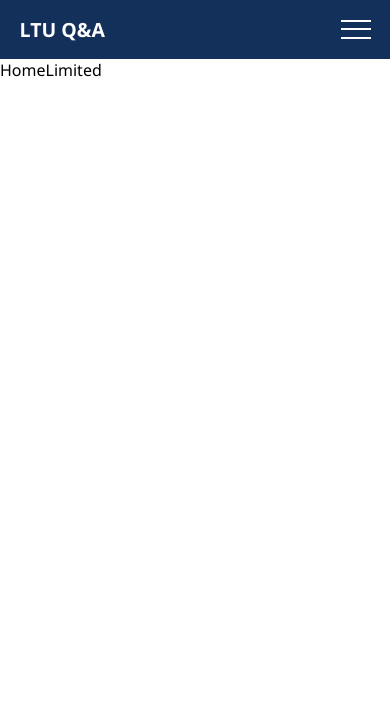
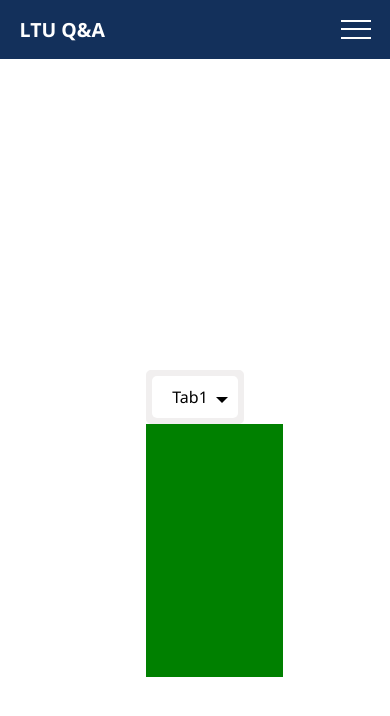
Before and after one commit to stridsmaskinerna/QA-Platform-Frontend, a React (Vite) app: page /guest/ in a window 390 px wide. Shown: the top 716 px of the page. Built offline with nearby package versions, Linux system fonts and the light colour scheme.

Commit message:
almost finished, a bit left on the responsive part

```diff
--- /dev/null
+++ b/src/components/tabs/Tabs.module.css
@@ -0,0 +1,118 @@
+/* Container for the entire tab component */
+.container {
+    max-width: 800px;
+    margin: 20px auto;
+    padding: 10px;
+    position: relative;
+}
+
+/* Style for the tab buttons container */
+.btnsContainer {
+    display: flex;
+    border-radius: 5px;
+    background-color: var(--tabBtn-inactive);
+    border: 6px solid var(--tabBtn-inactive);
+}
+
+/* Style for individual tab buttons */
+.tabButton {
+    padding: 10px 20px;
+    border: none;
+    cursor: pointer;
+    background: none;
+    cursor: pointer;
+    font-size: 16px;
+    color: var(--tabBtnText-inactive);
+    transition:
+        background-color 0.5s ease,
+        color 1s ease;
+}
+
+.tabButton:first-child {
+    border-radius: 5px 0 0 5px;
+}
+
+.tabButton:last-child {
+    border-radius: 0 5px 5px 0;
+}
+
+.tabButton:hover {
+    color: var(--tabBtnText-active);
+}
+
+.tabButton.btnActive {
+    background-color: var(--tabBtn-active);
+    color: var(--tabBtnText-active);
+    border-radius: 5px;
+}
+
+/* Style for the tab content */
+.tabContent {
+    transition: opacity 0.8s ease;
+    position: absolute;
+}
+
+.tabContent.hide {
+    opacity: 0;
+    visibility: hidden; /* Hide all tab content initially */
+    pointer-events: none;
+}
+
+/* Display the active tab content */
+.tabContent.show {
+    opacity: 1;
+    visibility: visible;
+}
+
+/* ------------------------  RESPONSIVE STYLE FROM HERE -------------------------- */
+
+.tabsContainer {
+    /* position: relative; */
+}
+
+.menu {
+    flex-direction: column;
+    position: relative;
+}
+
+.menu .tabWrapper {
+    display: flex;
+    align-items: center;
+}
+
+.menu .tabButton {
+    display: flex;
+    justify-content: center;
+    align-items: center;
+    width: 100%;
+}
+
+.menu .tabButton.btnActive {
+    padding-right: 30px;
+    display: flex;
+    visibility: visible;
+}
+
+.menu .hide {
+    display: none;
+}
+
+.menu .show {
+    display: flex;
+}
+
+.downArrow {
+    position: absolute;
+    right: 10px;
+    display: inline-block;
+    margin-left: 8px; /* Space between the menu text and arrow */
+    width: 0;
+    height: 0;
+    border-left: 6px solid transparent;
+    border-right: 6px solid transparent;
+    border-top: 6px solid var(--black-btn); /* Arrow color */
+}
+
+.upsideDown {
+    transform: rotate(180deg);
+}
--- a/src/components/tabs/Tabs.tsx
+++ b/src/components/tabs/Tabs.tsx
@@ -1,47 +1,120 @@
-import { useState } from "react";
+import { CSSProperties, ReactElement, useEffect, useState } from "react";
+
+import styles from "./Tabs.module.css";
+
+export interface ITab {
+    title: string;
+    content: ReactElement;
+    index: number;
+    contentContainerStyle?: CSSProperties;
+}
 
 interface ITabsProps {
-    titles: string[];
+    tabs: ITab[];
+    tabBtnStyle?: CSSProperties;
+    tabBtnsContainerStyle?: CSSProperties;
+    containerStyle?: CSSProperties;
+    collapseWidth?: number;
 }
 
-export function Tabs({ titles }: ITabsProps) {
-    const [selectedTab, setSelectedTab] = useState<string>(titles[0] + "0");
-    if (titles.length) {
-        return (
-            <>
+export function Tabs({
+    tabs,
+    tabBtnStyle,
+    tabBtnsContainerStyle,
+    containerStyle,
+    collapseWidth
+}: ITabsProps) {
+    const [activeTab, setActiveTab] = useState(tabs[0].index);
+    const [isMenuExpanded, setIsMenuExpanded] = useState(false);
+    const [isViewportSmall, setIsViewportSmall] = useState(false);
+
+    const sortedTabs = isViewportSmall
+        ? tabs
+              //To make sure that when tabs are in a menu, the selected tab is on top
+              .sort(a => (a.index === activeTab ? -1 : 1))
+        : tabs;
+
+    const handleTabClick = (idx: number) => {
+        setActiveTab(idx);
+        if (!isMenuExpanded && idx === activeTab) {
+            setIsMenuExpanded(true);
+        } else {
+            setIsMenuExpanded(false);
+        }
+    };
+
+    // Listen for window resize events given a prop passed to this component
+    useEffect(() => {
+        const mediaQuery = window.matchMedia(`(max-width: ${collapseWidth}px)`);
+
+        const handleResize = () => {
+            if (collapseWidth !== undefined) {
+                setIsViewportSmall(mediaQuery.matches);
+            } // Update the state based on media query
+        };
+
+        handleResize(); // Set initial state
+        mediaQuery.addEventListener("change", handleResize); // Add listener for future changes
+
+        return () => {
+            mediaQuery.removeEventListener("change", handleResize); // Cleanup on unmount
+        };
+    }, [collapseWidth]);
+
+    return (
+        <div
+            style={containerStyle}
+            className={styles.container}
+        >
+            <div className={styles.tabsContainer}>
                 <div
+                    style={tabBtnsContainerStyle}
                     role="tablist"
                     aria-label="Tab Selection"
+                    className={`${styles.btnsContainer} ${isViewportSmall ? styles.menu : ""}`}
                 >
-                    {titles.map((title, idx) => {
-                        const tabId = title + idx;
-
-                        return (
+                    {sortedTabs.map(({ title, index }) => (
+                        <div
+                            className={styles.tabWrapper}
+                            key={index}
+                            onClick={() => handleTabClick(index)}
+                        >
+                            {isViewportSmall && activeTab === index && (
+                                <div className={styles.arrowContainer}>
+                                    <span
+                                        className={`${styles.downArrow} ${isMenuExpanded ? styles.upsideDown : ""}`}
+                                    />
+                                </div>
+                            )}
                             <button
-                                key={tabId}
+                                style={tabBtnStyle}
+                                className={`${styles.tabButton} ${isMenuExpanded ? styles.show : styles.hide} ${activeTab === index ? styles.btnActive : ""}`}
                                 role="tab"
-                                id={`tab-${idx + 1}`}
-                                aria-controls={`tab-panel-${idx + 1}`}
-                                aria-selected={
-                                    selectedTab === tabId ? "true" : "false"
-                                }
+                                id={`tab-${index}`}
+                                aria-controls={`tab-panel-${index}`}
+                                aria-selected={activeTab === index}
                             >
                                 {title}
                             </button>
-                        );
-                    })}
+                        </div>
+                    ))}
                 </div>
+            </div>
+            {/* Tab Content */}
+            {tabs.map(({ content, index, contentContainerStyle }) => (
                 <div
-                    id="tab-panel-1"
+                    style={contentContainerStyle}
+                    key={index}
                     role="tabpanel"
-                    aria-labelledby="tab-1"
-                    hidden
+                    id={`tabpanel-${index}`}
+                    aria-labelledby={`tab-${index}`}
+                    className={`${styles.tabContent} ${
+                        activeTab === index ? styles.show : styles.hide
+                    }`}
                 >
-                    Content for Tab 1
+                    {content}
                 </div>
-            </>
-        );
-    }
-
-    console.error("titles cant be an empty array");
+            ))}
+        </div>
+    );
 }
--- a/src/global.css
+++ b/src/global.css
@@ -11,4 +11,8 @@ html {
     --black-btn: black;
     --grey-light: lightgray;
     --grey-strong: gray;
+    --tabBtn-active: white;
+    --tabBtn-inactive: rgb(241, 239, 239);
+    --tabBtnText-active: black;
+    --tabBtnText-inactive: rgba(144, 142, 142, 0.977);
 }
--- /dev/null
+++ b/src/pages/homeLimited/HomeLimited.module.css
@@ -0,0 +1,3 @@
+.test {
+    background-color: black;
+}
--- a/src/pages/homeLimited/HomeLimited.tsx
+++ b/src/pages/homeLimited/HomeLimited.tsx
@@ -1,3 +1,36 @@
+import { ReactElement } from "react";
+import { Tabs } from "../../components";
+
+const DummyContent1 = (): ReactElement => (
+    <div style={{ height: "30vh", width: "35vw", backgroundColor: "green" }} />
+);
+const DummyContent2 = (): ReactElement => (
+    <div style={{ height: "40vh", width: "15vw", backgroundColor: "red" }} />
+);
+const DummyContent3 = (): ReactElement => (
+    <div style={{ height: "20vh", width: "45vw", backgroundColor: "yellow" }} />
+);
+
+const tabs = [
+    { content: <DummyContent1 />, title: "Tab1", index: 1 },
+    { content: <DummyContent2 />, title: "Tabö  aösldf öalsd", index: 2 },
+    { content: <DummyContent3 />, title: "Tab öl,as l", index: 3 }
+];
+
 export function HomeLimited() {
-    return <div>HomeLimited</div>;
+    return (
+        <div
+            style={{
+                height: "80vh",
+                display: "flex",
+                justifyContent: "center",
+                alignItems: "center"
+            }}
+        >
+            <Tabs
+                tabs={tabs}
+                collapseWidth={1000}
+            />
+        </div>
+    );
 }
--- a/src/pages/questionDetailsLimited/QuestionDetailsLimited.tsx
+++ b/src/pages/questionDetailsLimited/QuestionDetailsLimited.tsx
@@ -1,16 +1,3 @@
-import { Tabs } from "../../components";
-
 export function QuestionDetailsLimited() {
-    return (
-        <div
-            style={{
-                height: "80vh",
-                display: "flex",
-                justifyContent: "center",
-                alignItems: "center"
-            }}
-        >
-            <Tabs titles={["Tab1", "Tab2", "Tab3"]} />
-        </div>
-    );
+    return <div>QuestionDetailsLimited</div>;
 }
```
